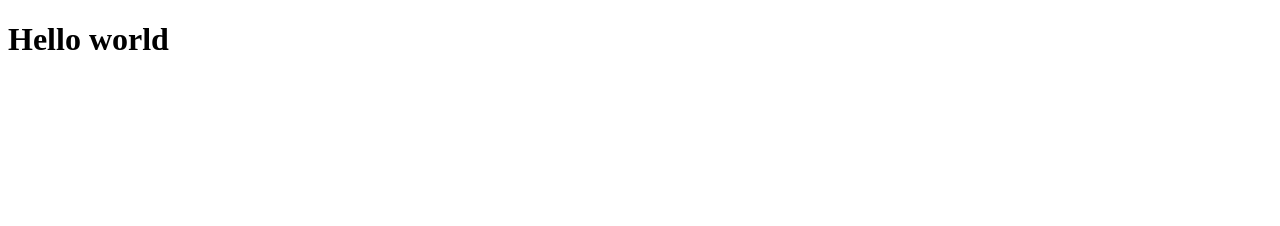
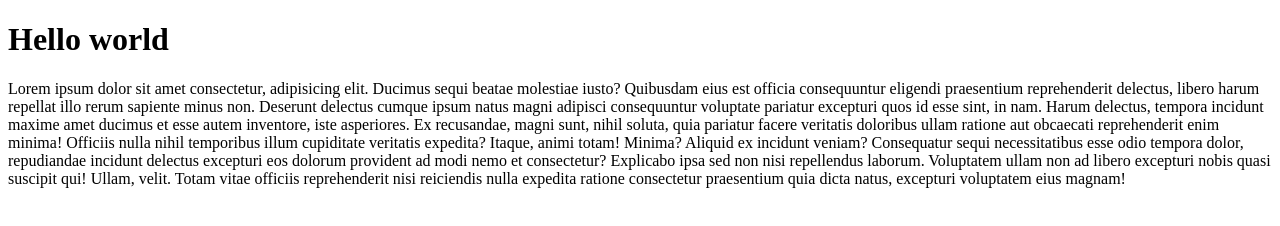
Before and after one commit to Jyggalad/Sandbox, a plain HTML site: page index.html in a window 1280 px wide. Drawn offline with Linux system fonts and the light colour scheme.

Commit message:
add commit

```diff
--- a/index.html
+++ b/index.html
@@ -8,5 +8,10 @@
 </head>
 <body>
   <h1>Hello world</h1>
+  <p>Lorem ipsum dolor sit amet consectetur, adipisicing elit. Ducimus sequi beatae molestiae iusto? Quibusdam eius est officia consequuntur eligendi praesentium reprehenderit delectus, libero harum repellat illo rerum sapiente minus non.
+  Deserunt delectus cumque ipsum natus magni adipisci consequuntur voluptate pariatur excepturi quos id esse sint, in nam. Harum delectus, tempora incidunt maxime amet ducimus et esse autem inventore, iste asperiores.
+  Ex recusandae, magni sunt, nihil soluta, quia pariatur facere veritatis doloribus ullam ratione aut obcaecati reprehenderit enim minima! Officiis nulla nihil temporibus illum cupiditate veritatis expedita? Itaque, animi totam! Minima?
+  Aliquid ex incidunt veniam? Consequatur sequi necessitatibus esse odio tempora dolor, repudiandae incidunt delectus excepturi eos dolorum provident ad modi nemo et consectetur? Explicabo ipsa sed non nisi repellendus laborum.
+  Voluptatem ullam non ad libero excepturi nobis quasi suscipit qui! Ullam, velit. Totam vitae officiis reprehenderit nisi reiciendis nulla expedita ratione consectetur praesentium quia dicta natus, excepturi voluptatem eius magnam!</p>
 </body>
 </html>
```
